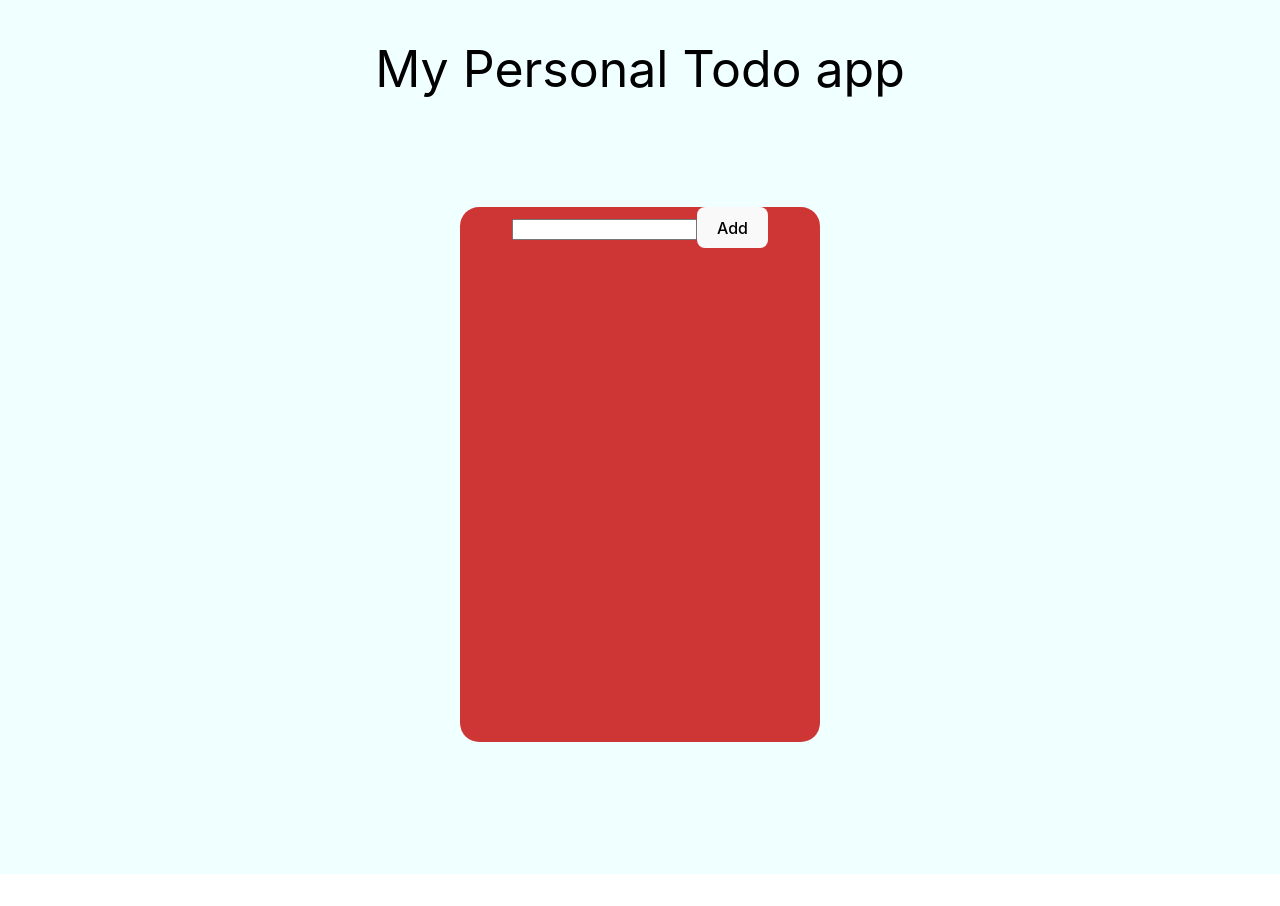
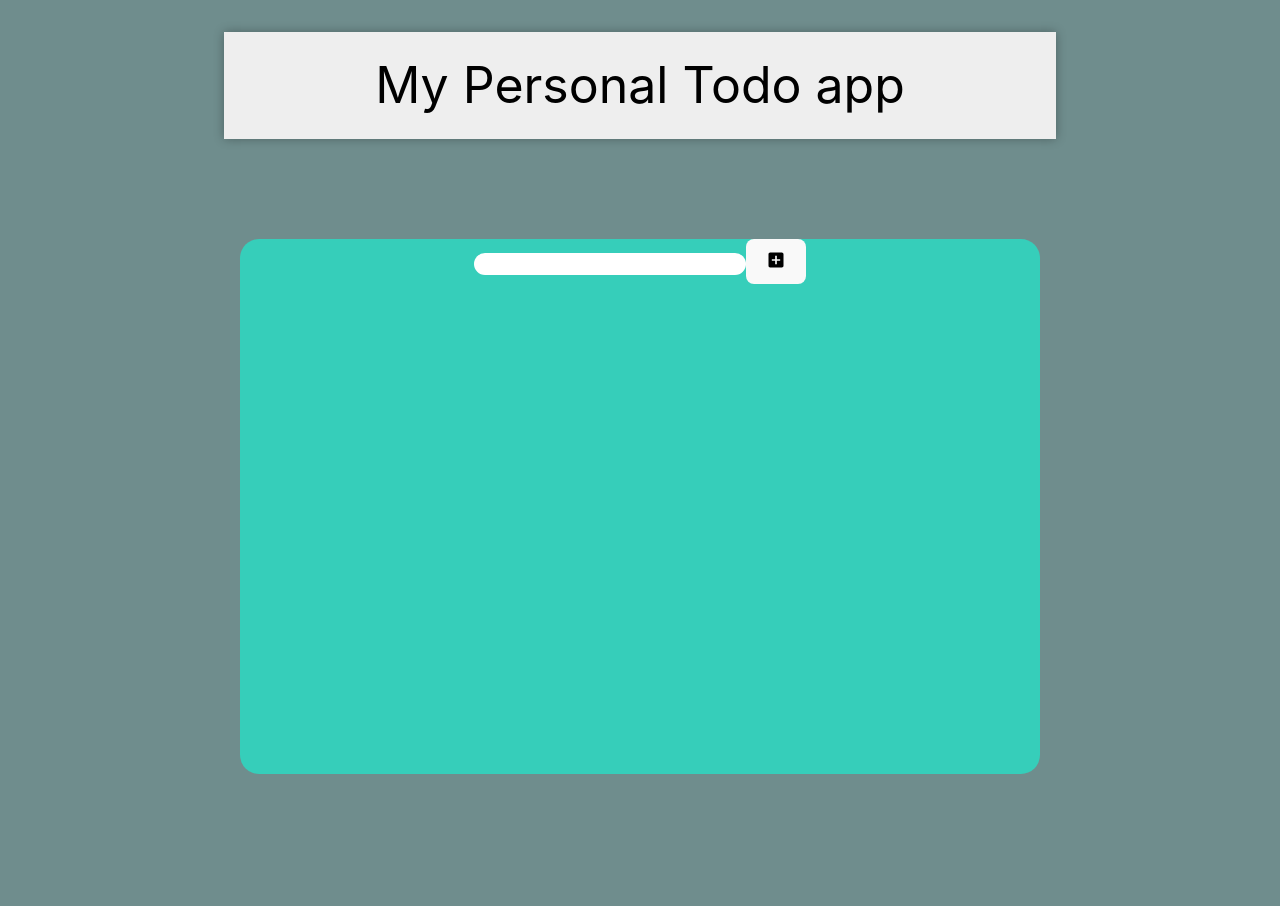
Before and after one commit to Jadashi97/Personal-Todo-App, a React (Vite) app: page / in a window 1280 px wide. Before the commit the page ends 874 px from the top, so only its background shows below. Built offline with nearby package versions, Linux system fonts and the light colour scheme.

Commit message:
(feat): added the styling (fix): add delete functionality

```diff
--- a/package.json
+++ b/package.json
@@ -9,6 +9,10 @@
     "preview": "vite preview"
   },
   "dependencies": {
+    "@emotion/react": "^11.10.6",
+    "@emotion/styled": "^11.10.6",
+    "@mui/icons-material": "^5.11.16",
+    "@mui/material": "^5.12.0",
     "react": "^18.2.0",
     "react-dom": "^18.2.0"
   },
--- a/src/App.css
+++ b/src/App.css
@@ -6,7 +6,7 @@
 }
 
 body{
-  background-color: azure;
+  background-color: rgb(111, 141, 141);
 }
 
 
@@ -35,9 +35,19 @@ body{
 
 .wrapper{
   height: 535px;
-  width: 360px;
-  color: white;
-  background: rgb(206, 54, 54);
+  width: 800px;
+  color: #ffffff;
+  background: rgb(54, 206, 186);
   border-radius: 1.2rem;
   margin: 100px auto;
 }
+.inputContainer {
+  background: #ffffff;
+  border-radius: 1.4rem;
+  padding: 0 0.8rem;
+  align-items: center;
+  font-size: 1.2rem;
+  border: none;
+  outline: none;
+  padding: none;
+}
--- a/src/components/CreateForm.jsx
+++ b/src/components/CreateForm.jsx
@@ -1,5 +1,7 @@
 import React, { useState } from 'react'
 import Todo from "../components/Todo";
+import AddBoxIcon from '@mui/icons-material/AddBox';
+
 
 export default function CreateForm(props) {
 
@@ -25,12 +27,15 @@ export default function CreateForm(props) {
       <div>
         <form>
           <input
+            className='inputContainer'
             type="text"
             value={todo}
             onChange={handleChange}
             placeholder={'add todo'}
           />
-          <button onClick={handleSubmit}>Add</button>
+          <button onClick={handleSubmit}>
+            <AddBoxIcon fontSize="small"/>
+          </button>
         </form>
       </div>
     )
--- a/src/components/Header.jsx
+++ b/src/components/Header.jsx
@@ -3,7 +3,11 @@ import React from 'react';
 const Header = () => {
   const myStyles = {
     color: "black",
-    fontSize: '50px'
+    fontSize: '50px',
+    margin: "auto -16px",
+    padding: "16px 32px",
+    boxShadow: "0 0 10px 0 rgba(0, 0, 0, 0.3)",
+    backgroundColor: "#eee"
   }
   return (
     <div style={myStyles} >
--- a/src/components/Todo.jsx
+++ b/src/components/Todo.jsx
@@ -1,11 +1,14 @@
-import React from 'react'
+import React from 'react';
+import DeleteIcon from '@mui/icons-material/Delete';
 
 const Todo = (props) => {
   return (
     <div>
       <ul>
         <li>{props.value}</li>
-        <button>Del</button>
+        <button>
+          <DeleteIcon fontSize='small'/>
+        </button>
       </ul>
     </div>
   )
```
Also changed, not shown: 1 other file (tests, documents, lock files or other folders).
